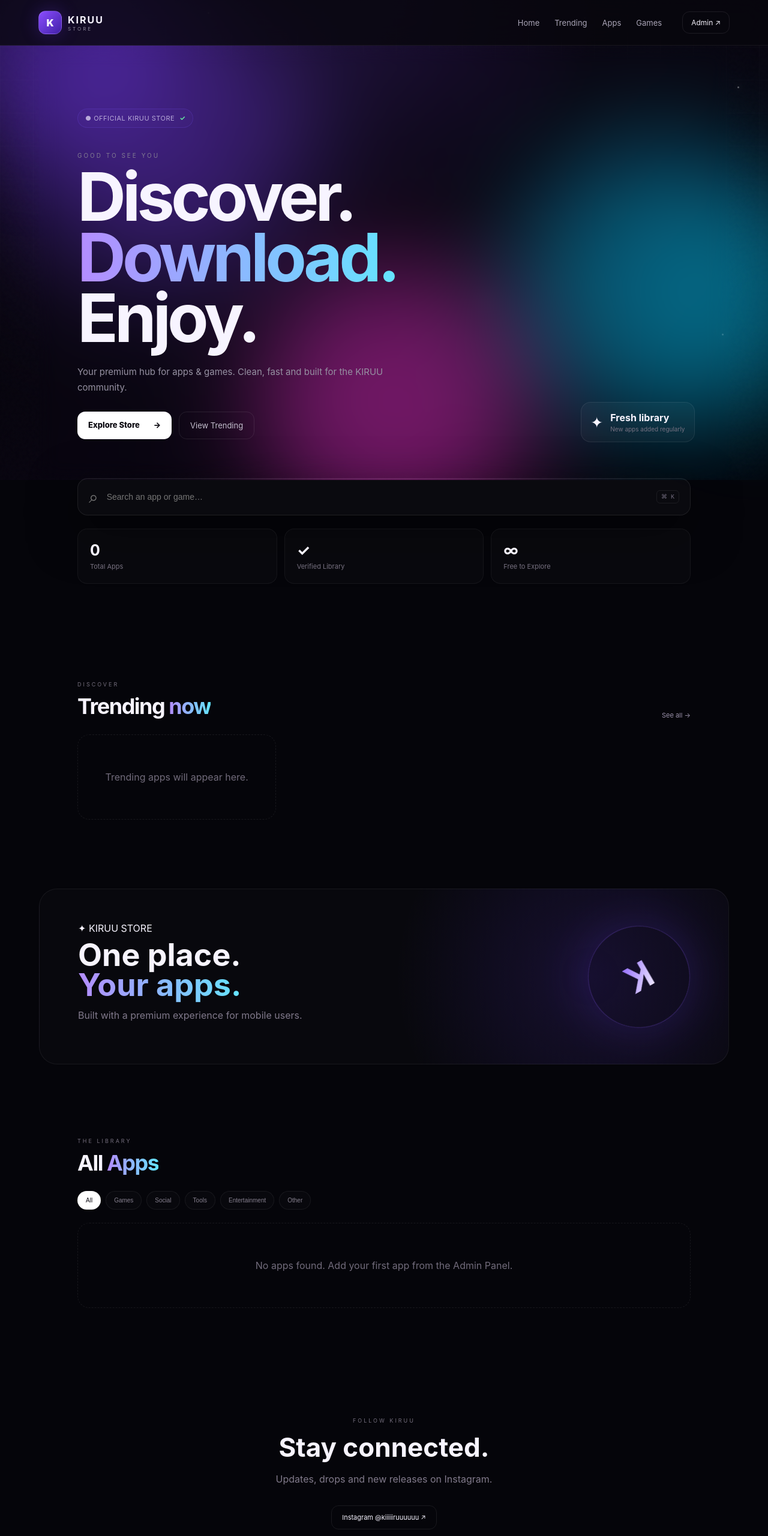
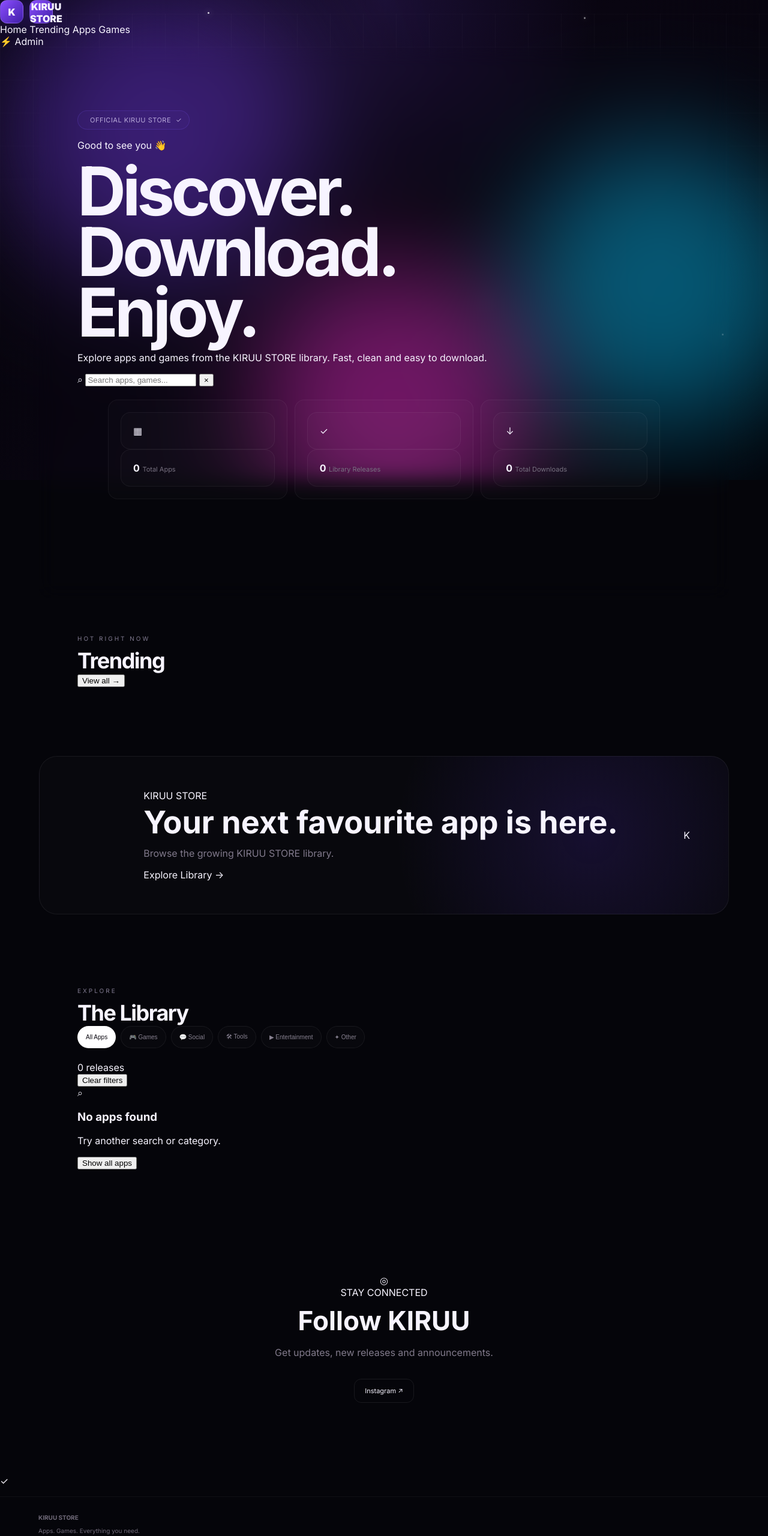
Before and after one commit to ggg9986309-ctrl/Chaku, a website: page index.html in a window 1280 px wide. Shown: the top 2560 px of the page at 60% size. Drawn offline with Linux system fonts and the light colour scheme; no server answers.

Commit message:
Update index.html

```diff
--- a/index.html
+++ b/index.html
@@ -1,86 +1,345 @@
-<!doctype html>
+<!DOCTYPE html>
 <html lang="en">
 <head>
-<meta charset="utf-8">
-<meta name="viewport" content="width=device-width,initial-scale=1">
-<meta name="theme-color" content="#08070d">
+  <meta charset="UTF-8">
+  <meta name="viewport" content="width=device-width, initial-scale=1.0">
+  <meta name="theme-color" content="#07070d">
   <title>KIRUU STORE — Apps & Games</title>
-<meta name="description" content="KIRUU STORE — discover apps and games.">
+
+  <link rel="preconnect" href="https://fonts.googleapis.com">
+  <link rel="preconnect" href="https://fonts.gstatic.com" crossorigin>
+  <link href="https://fonts.googleapis.com/css2?family=Inter:wght@400;500;600;700;800;900&display=swap" rel="stylesheet">
+
   <link rel="stylesheet" href="style.css">
 </head>
+
 <body>
-<div class="ambient a1"></div><div class="ambient a2"></div>
-<header class="topbar">
-  <a class="logo" href="/"><span>K</span><div><b>KIRUU</b><small>STORE</small></div></a>
-  <nav><a href="#home">Home</a><a href="#trending">Trending</a><a href="#apps">Apps</a><a href="#games">Games</a></nav>
-  <button class="menu" id="menu">☰</button>
-  <a class="admin-link" href="/admin">Admin ↗</a>
-</header>
-
-<main id="home">
-<section class="hero reveal">
-  <div class="verified">● OFFICIAL KIRUU STORE <strong>✓</strong></div>
-  <p class="eyebrow">GOOD TO SEE YOU</p>
-  <h1>Discover.<br><em>Download.</em><br>Enjoy.</h1>
-  <p class="hero-copy">Your premium hub for apps & games. Clean, fast and built for the KIRUU community.</p>
-  <div class="hero-actions"><a class="primary" href="#apps">Explore Store <span>→</span></a><a class="ghost" href="#trending">View Trending</a></div>
-  <div class="hero-glass"><span>✦</span><div><b>Fresh library</b><small>New apps added regularly</small></div></div>
-</section>
-
-<section class="search-wrap reveal">
-  <div class="search"><span>⌕</span><input id="search" placeholder="Search an app or game…"><kbd>⌘ K</kbd></div>
-</section>
-
-<section class="stats reveal">
-  <div><b id="statApps">0</b><span>Total Apps</span></div>
-  <div><b>✓</b><span>Verified Library</span></div>
-  <div><b>∞</b><span>Free to Explore</span></div>
-</section>
-
-<section class="section reveal" id="trending">
-  <div class="section-head"><div><span>DISCOVER</span><h2>Trending <i>now</i></h2></div><a href="#apps">See all →</a></div>
-  <div class="cards" id="trendingGrid"></div>
-</section>
-
-<section class="banner reveal">
-  <div><span>✦ KIRUU STORE</span><h2>One place.<br><em>Your apps.</em></h2><p>Built with a premium experience for mobile users.</p></div>
-  <div class="orbit"><b>K</b></div>
-</section>
-
-<section class="section reveal" id="apps">
-  <div class="section-head"><div><span>THE LIBRARY</span><h2>All <i>Apps</i></h2></div></div>
-  <div class="filters" id="filters">
-    <button class="active" data-filter="All">All</button><button data-filter="Games">Games</button><button data-filter="Social">Social</button><button data-filter="Tools">Tools</button><button data-filter="Entertainment">Entertainment</button><button data-filter="Other">Other</button>
-  </div>
-  <div class="cards library" id="appGrid"></div>
-  <div class="empty" id="empty">No apps found. Add your first app from the Admin Panel.</div>
-</section>
-
-<section class="social reveal">
-  <span>FOLLOW KIRUU</span><h2>Stay connected.</h2><p>Updates, drops and new releases on Instagram.</p>
-  <a href="https://www.instagram.com/kiiiiiruuuuuu/" target="_blank" rel="noopener">Instagram @kiiiiiruuuuuu ↗</a>
-</section>
-</main>
-<footer><b>KIRUU STORE</b><span>© 2026 KIRUU STORE</span><span>Made by Kiran</span><a href="/admin">Admin</a></footer>
-<div class="modal" id="modal"><div class="modal-card"><button id="close">×</button><div id="modalBody"></div></div></div>
-<script src="app.js"></script>
-</body>
-</html>
 
   <!-- LIVE WALLPAPER -->
   <div class="live-wallpaper">
     <div class="wallpaper-orb orb-1"></div>
     <div class="wallpaper-orb orb-2"></div>
     <div class="wallpaper-orb orb-3"></div>
-
     <div class="wallpaper-grid"></div>
-  <div class="wallpaper-noise"></div>
 
     <div class="particles">
       <i></i><i></i><i></i><i></i><i></i>
       <i></i><i></i><i></i><i></i><i></i>
       <i></i><i></i><i></i><i></i><i></i>
-    <i></i><i></i><i></i><i></i><i></i>
-    <i></i>
     </div>
   </div>
+
+  <!-- HEADER -->
+  <header class="header">
+    <div class="nav container">
+
+      <a href="/" class="logo">
+        <span class="logo-mark">K</span>
+        <span>KIRUU<span class="logo-accent"> STORE</span></span>
+      </a>
+
+      <nav class="nav-links">
+        <a href="#home">Home</a>
+        <a href="#trending">Trending</a>
+        <a href="#apps">Apps</a>
+        <a href="#games">Games</a>
+      </nav>
+
+      <a href="/admin" class="admin-btn">
+        <span>⚡</span>
+        Admin
+      </a>
+
+    </div>
+  </header>
+
+
+  <main>
+
+    <!-- HERO -->
+    <section class="hero container" id="home">
+
+      <div class="verified">
+        <span class="verified-dot"></span>
+        OFFICIAL KIRUU STORE
+        <span class="verified-check">✓</span>
+      </div>
+
+      <p class="welcome">Good to see you 👋</p>
+
+      <h1>
+        Discover.
+        <span>Download.</span>
+        Enjoy.
+      </h1>
+
+      <p class="hero-text">
+        Explore apps and games from the KIRUU STORE library.
+        Fast, clean and easy to download.
+      </p>
+
+      <!-- SEARCH -->
+      <div class="search-box">
+        <span class="search-icon">⌕</span>
+        <input
+          type="search"
+          id="searchInput"
+          placeholder="Search apps, games..."
+          autocomplete="off"
+        >
+        <button id="clearSearch" class="clear-search">×</button>
+      </div>
+
+      <!-- STATS -->
+      <div class="stats">
+
+        <div class="stat-card">
+          <div class="stat-icon">▦</div>
+          <div>
+            <strong id="totalApps">0</strong>
+            <span>Total Apps</span>
+          </div>
+        </div>
+
+        <div class="stat-card">
+          <div class="stat-icon">✓</div>
+          <div>
+            <strong id="safeApps">0</strong>
+            <span>Library Releases</span>
+          </div>
+        </div>
+
+        <div class="stat-card">
+          <div class="stat-icon">↓</div>
+          <div>
+            <strong id="totalDownloads">0</strong>
+            <span>Total Downloads</span>
+          </div>
+        </div>
+
+      </div>
+
+    </section>
+
+
+    <!-- TRENDING -->
+    <section class="section container" id="trending">
+
+      <div class="section-heading">
+        <div>
+          <span class="eyebrow">HOT RIGHT NOW</span>
+          <h2>Trending</h2>
+        </div>
+
+        <button class="view-all" data-scroll="#apps">
+          View all →
+        </button>
+      </div>
+
+      <div id="trendingGrid" class="app-grid featured-grid"></div>
+
+    </section>
+
+
+    <!-- BANNER -->
+    <section class="banner container">
+
+      <div class="banner-glow"></div>
+
+      <div class="banner-content">
+        <span class="banner-small">KIRUU STORE</span>
+
+        <h2>
+          Your next favourite
+          <span>app is here.</span>
+        </h2>
+
+        <p>
+          Browse the growing KIRUU STORE library.
+        </p>
+
+        <a href="#apps" class="banner-btn">
+          Explore Library
+          <span>→</span>
+        </a>
+      </div>
+
+      <div class="banner-symbol">K</div>
+
+    </section>
+
+
+    <!-- CATEGORIES -->
+    <section class="section container" id="apps">
+
+      <div class="section-heading">
+        <div>
+          <span class="eyebrow">EXPLORE</span>
+          <h2>The Library</h2>
+        </div>
+      </div>
+
+      <div class="filters">
+
+        <button class="filter active" data-category="all">
+          All Apps
+        </button>
+
+        <button class="filter" data-category="Games">
+          🎮 Games
+        </button>
+
+        <button class="filter" data-category="Social">
+          💬 Social
+        </button>
+
+        <button class="filter" data-category="Tools">
+          🛠 Tools
+        </button>
+
+        <button class="filter" data-category="Entertainment">
+          ▶ Entertainment
+        </button>
+
+        <button class="filter" data-category="Other">
+          ✦ Other
+        </button>
+
+      </div>
+
+      <div class="library-top">
+        <div>
+          <span id="resultCount">0 releases</span>
+        </div>
+
+        <button id="resetFilters" class="reset-btn">
+          Clear filters
+        </button>
+      </div>
+
+      <div id="appsGrid" class="app-grid"></div>
+
+      <div id="emptyState" class="empty-state hidden">
+        <div class="empty-icon">⌕</div>
+        <h3>No apps found</h3>
+        <p>Try another search or category.</p>
+        <button id="emptyReset">Show all apps</button>
+      </div>
+
+    </section>
+
+
+    <!-- SOCIAL -->
+    <section class="social container">
+
+      <div class="social-card">
+
+        <div class="social-icon">◎</div>
+
+        <div class="social-info">
+          <span>STAY CONNECTED</span>
+          <h2>Follow KIRUU</h2>
+          <p>
+            Get updates, new releases and announcements.
+          </p>
+        </div>
+
+        <a
+          href="https://www.instagram.com/kiiiiiruuuuuu/"
+          target="_blank"
+          rel="noopener noreferrer"
+          class="instagram-btn"
+        >
+          Instagram
+          <span>↗</span>
+        </a>
+
+      </div>
+
+    </section>
+
+  </main>
+
+
+  <!-- APP MODAL -->
+  <div id="appModal" class="modal">
+
+    <div class="modal-backdrop"></div>
+
+    <div class="modal-box">
+
+      <button id="closeModal" class="modal-close">×</button>
+
+      <div class="modal-top">
+        <img id="modalIcon" src="" alt="App icon">
+
+        <div>
+          <span id="modalCategory" class="modal-category"></span>
+          <h2 id="modalName">App</h2>
+          <div id="modalRating" class="modal-rating"></div>
+        </div>
+      </div>
+
+      <p id="modalDescription" class="modal-description"></p>
+
+      <div class="modal-info">
+
+        <div>
+          <span>VERSION</span>
+          <strong id="modalVersion">—</strong>
+        </div>
+
+        <div>
+          <span>SIZE</span>
+          <strong id="modalSize">—</strong>
+        </div>
+
+        <div>
+          <span>DOWNLOADS</span>
+          <strong id="modalDownloads">—</strong>
+        </div>
+
+      </div>
+
+      <a
+        id="modalDownload"
+        href="#"
+        class="download-btn"
+        target="_blank"
+        rel="noopener noreferrer"
+      >
+        Download Now
+        <span>↓</span>
+      </a>
+
+      <p class="download-note">
+        Only download files you trust and are authorized to use.
+      </p>
+
+    </div>
+  </div>
+
+
+  <!-- TOAST -->
+  <div id="toast" class="toast">
+    <span>✓</span>
+    <p></p>
+  </div>
+
+
+  <footer class="footer">
+    <div class="container footer-inner">
+      <div>
+        <strong>KIRUU STORE</strong>
+        <p>Apps. Games. Everything you need.</p>
+      </div>
+
+      <span>Made by <b>Kiran</b> ❤️</span>
+    </div>
+  </footer>
+
+
+  <script src="app.js"></script>
+
+</body>
+</html>
```
Lines whose indentation alone changed are shown as unchanged.
